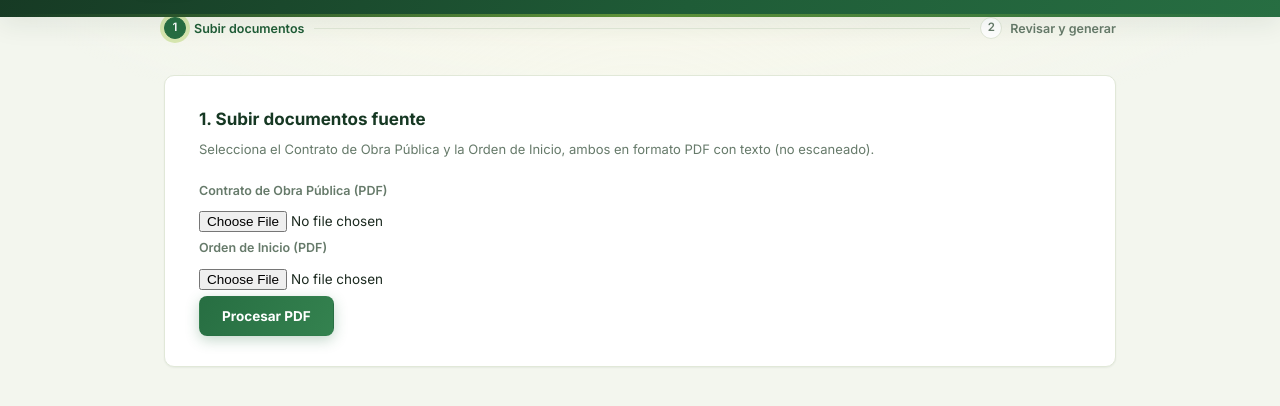
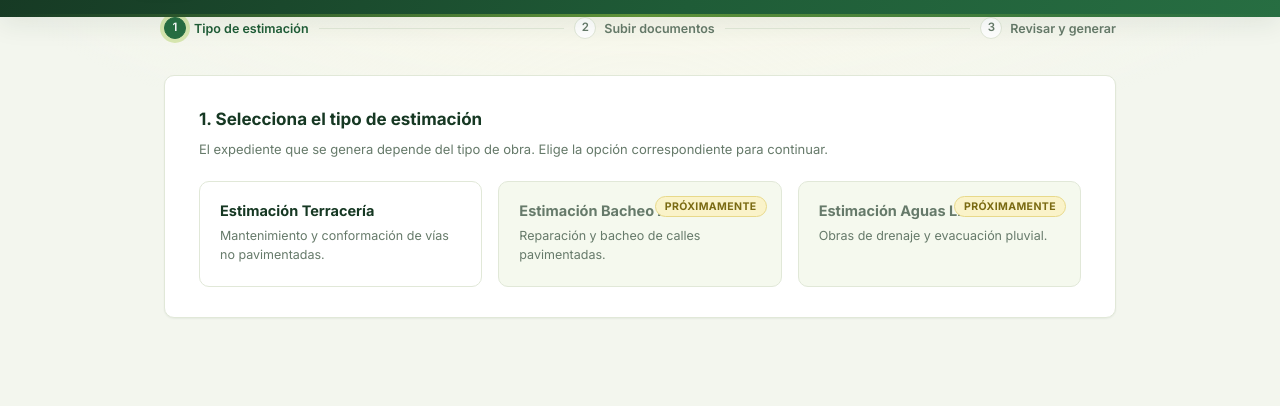
Before and after one commit to MarioSoler21/Scarapp, a website: page public/index.html in a window 1280 px wide. Shown: the part 72-478 px from the top of the page. Drawn offline with Linux system fonts and the light colour scheme.

Commit message:
Agrega selector de tipo de estimacion y documentacion del proyecto
Nuevo primer paso en el front para elegir entre Terraceria, Bacheo
Asfaltico y Aguas Lluvias. Terraceria queda funcional con las plantillas
actuales; las otras dos se muestran como proximamente hasta tener sus
plantillas. El tipo seleccionado ya viaja en el payload de generacion
para cuando se implemente la logica de plantillas por tipo.

Co-Authored-By: Claude Sonnet 5 <noreply@anthropic.com>

```diff
--- a/public/app.js
+++ b/public/app.js
@@ -1,3 +1,4 @@
+const stepTipo = document.getElementById('step-tipo');
 const stepUpload = document.getElementById('step-upload');
 const stepReview = document.getElementById('step-review');
 const uploadStatus = document.getElementById('upload-status');
@@ -6,13 +7,34 @@ const errorsBox = document.getElementById('errors-box');
 const informesContainer = document.getElementById('informes-container');
 const stepIndicator1 = document.getElementById('step-indicator-1');
 const stepIndicator2 = document.getElementById('step-indicator-2');
+const stepIndicator3 = document.getElementById('step-indicator-3');
 
 let currentInformes = [];
+let currentTipo = null;
 
 function setActiveStep(step) {
   stepIndicator1.classList.toggle('active', step === 1);
   stepIndicator2.classList.toggle('active', step === 2);
+  stepIndicator3.classList.toggle('active', step === 3);
 }
+
+document.querySelectorAll('.tipo-card:not(.is-disabled)').forEach((card) => {
+  card.addEventListener('click', () => {
+    document.querySelectorAll('.tipo-card').forEach((c) => c.classList.remove('is-selected'));
+    card.classList.add('is-selected');
+    currentTipo = card.dataset.tipo;
+
+    stepTipo.hidden = true;
+    stepUpload.hidden = false;
+    setActiveStep(2);
+  });
+});
+
+document.getElementById('btn-change-tipo').addEventListener('click', () => {
+  stepUpload.hidden = true;
+  stepTipo.hidden = false;
+  setActiveStep(1);
+});
 
 function showStatus(el, message, isError) {
   el.hidden = false;
@@ -98,7 +120,7 @@ document.getElementById('form-upload').addEventListener('submit', async (e) => {
     stepUpload.hidden = true;
     stepReview.hidden = false;
     uploadStatus.hidden = true;
-    setActiveStep(2);
+    setActiveStep(3);
   } catch (err) {
     showStatus(uploadStatus, err.message, true);
   } finally {
@@ -109,12 +131,13 @@ document.getElementById('form-upload').addEventListener('submit', async (e) => {
 document.getElementById('btn-back').addEventListener('click', () => {
   stepReview.hidden = true;
   stepUpload.hidden = false;
-  setActiveStep(1);
+  setActiveStep(2);
 });
 
 document.getElementById('form-review').addEventListener('submit', async (e) => {
   e.preventDefault();
   const fields = collectReviewFields();
+  fields.tipo_estimacion = currentTipo;
 
   const informes = currentInformes.map((inf) => {
     const block = informesContainer.querySelector(`.informe-block[data-numero="${inf.numero}"]`);
--- a/public/index.html
+++ b/public/index.html
@@ -21,19 +21,49 @@
   <nav class="steps" aria-hidden="true">
     <div class="step-item active" id="step-indicator-1">
       <span class="dot">1</span>
-      <span>Subir documentos</span>
+      <span>Tipo de estimación</span>
     </div>
     <div class="step-line"></div>
     <div class="step-item" id="step-indicator-2">
       <span class="dot">2</span>
+      <span>Subir documentos</span>
+    </div>
+    <div class="step-line"></div>
+    <div class="step-item" id="step-indicator-3">
+      <span class="dot">3</span>
       <span>Revisar y generar</span>
     </div>
   </nav>
 
   <main class="container">
 
-    <section id="step-upload" class="panel">
-      <h1>1. Subir documentos fuente</h1>
+    <section id="step-tipo" class="panel">
+      <h1>1. Selecciona el tipo de estimación</h1>
+      <p class="hint">El expediente que se genera depende del tipo de obra. Elige la opción correspondiente para continuar.</p>
+
+      <div class="tipo-grid">
+        <button type="button" class="tipo-card" data-tipo="terraceria">
+          <span class="tipo-card-title">Estimación Terracería</span>
+          <span class="tipo-card-desc">Mantenimiento y conformación de vías no pavimentadas.</span>
+        </button>
+        <button type="button" class="tipo-card is-disabled" data-tipo="bacheo" disabled>
+          <span class="tipo-card-badge">Próximamente</span>
+          <span class="tipo-card-title">Estimación Bacheo Asfáltico</span>
+          <span class="tipo-card-desc">Reparación y bacheo de calles pavimentadas.</span>
+        </button>
+        <button type="button" class="tipo-card is-disabled" data-tipo="aguas_lluvias" disabled>
+          <span class="tipo-card-badge">Próximamente</span>
+          <span class="tipo-card-title">Estimación Aguas Lluvias</span>
+          <span class="tipo-card-desc">Obras de drenaje y evacuación pluvial.</span>
+        </button>
+      </div>
+    </section>
+
+    <section id="step-upload" class="panel" hidden>
+      <div class="panel-header">
+        <h1>2. Subir documentos fuente</h1>
+        <button type="button" id="btn-change-tipo" class="btn-link">Cambiar tipo de estimación</button>
+      </div>
       <p class="hint">Selecciona el Contrato de Obra Pública y la Orden de Inicio, ambos en formato PDF con texto (no escaneado).</p>
 
       <form id="form-upload">
@@ -52,7 +82,7 @@
     </section>
 
     <section id="step-review" class="panel" hidden>
-      <h1>2. Revisar y completar datos</h1>
+      <h1>3. Revisar y completar datos</h1>
       <p class="hint">Los campos con fondo resaltado se extrajeron automáticamente. Completa o corrige lo que haga falta antes de generar el expediente.</p>
 
       <div id="errors-box" class="errors" hidden></div>
--- a/public/styles.css
+++ b/public/styles.css
@@ -153,6 +153,107 @@ h1 {
   color: var(--green-900);
 }
 
+.panel-header {
+  display: flex;
+  align-items: baseline;
+  justify-content: space-between;
+  gap: 12px;
+}
+.panel-header h1 { margin: 0 0 6px; }
+
+.btn-link {
+  background: none;
+  border: none;
+  padding: 0;
+  font-family: inherit;
+  font-size: 12.5px;
+  font-weight: 600;
+  color: var(--green-600);
+  cursor: pointer;
+  white-space: nowrap;
+}
+.btn-link:hover { color: var(--green-700); text-decoration: underline; }
+
+.tipo-grid {
+  display: grid;
+  grid-template-columns: repeat(3, 1fr);
+  gap: 16px;
+}
+
+.tipo-card {
+  position: relative;
+  display: flex;
+  flex-direction: column;
+  align-items: flex-start;
+  gap: 8px;
+  text-align: left;
+  background: #ffffff;
+  border: 1.5px solid var(--border);
+  border-radius: var(--radius);
+  padding: 20px 20px 22px;
+  font-family: inherit;
+  cursor: pointer;
+  transition: border-color 0.2s ease, box-shadow 0.2s ease, transform 0.15s ease;
+}
+.tipo-card:hover {
+  border-color: var(--green-500);
+  box-shadow: var(--shadow-md);
+  transform: translateY(-2px);
+}
+.tipo-card:focus-visible {
+  outline: none;
+  border-color: var(--green-500);
+  box-shadow: 0 0 0 3px var(--ring);
+}
+.tipo-card.is-selected {
+  border-color: var(--green-600);
+  background: var(--highlight);
+  box-shadow: 0 0 0 3px var(--ring);
+}
+
+.tipo-card-title {
+  font-size: 14.5px;
+  font-weight: 700;
+  color: var(--green-900);
+}
+.tipo-card-desc {
+  font-size: 12.5px;
+  color: var(--muted);
+  line-height: 1.5;
+}
+
+.tipo-card.is-disabled {
+  cursor: not-allowed;
+  background: var(--highlight);
+  color: var(--muted);
+}
+.tipo-card.is-disabled:hover {
+  border-color: var(--border);
+  box-shadow: none;
+  transform: none;
+}
+.tipo-card.is-disabled .tipo-card-title { color: var(--muted); }
+
+.tipo-card-badge {
+  align-self: flex-end;
+  position: absolute;
+  top: 14px;
+  right: 14px;
+  font-size: 10.5px;
+  font-weight: 700;
+  text-transform: uppercase;
+  letter-spacing: 0.4px;
+  color: #7a6a12;
+  background: var(--yellow-200);
+  border: 1px solid #e8d98a;
+  border-radius: 999px;
+  padding: 3px 9px;
+}
+
+@media (max-width: 720px) {
+  .tipo-grid { grid-template-columns: 1fr; }
+}
+
 .hint {
   color: var(--muted);
   font-size: 13px;
```
Also changed, not shown: README.md (added).
